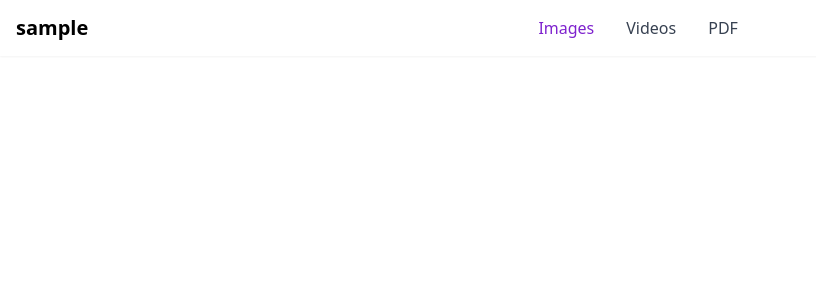
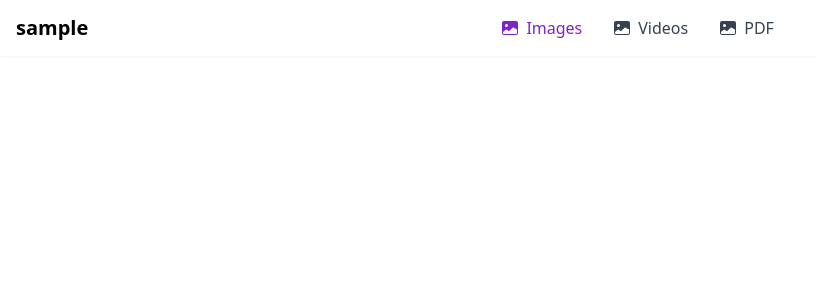
Before and after one commit to likithsai/mediaserver, a React (Create React App) app in the folder frontend/: page / in a window 1280 px wide. Shown: the top 300 px of the page, without its empty margins (0-816 px from the left). Built offline with nearby package versions, Linux system fonts and the light colour scheme.

Commit message:
minor code changes

```diff
--- a/frontend/src/component/Header.js
+++ b/frontend/src/component/Header.js
@@ -38,13 +38,28 @@ const Header = (props: headerProps) => {
                     <div class="items-center justify-between w-full lg:flex lg:w-auto lg:order-1 hidden" id="mobile-menu-2">
                         <ul class="flex flex-col mt-4 font-medium lg:flex-row lg:space-x-8 lg:mt-0">
                             <li>
-                                <a href="/" class="block py-2 pl-3 pr-4 text-white bg-purple-700 rounded lg:bg-transparent lg:text-purple-700 lg:p-0 dark:text-white" aria-current="page">Images</a>
+                                <a href="/" class="flex items-center gap-2 block text-white bg-purple-700 rounded lg:bg-transparent lg:text-purple-700 lg:p-0 dark:text-white" aria-current="page">
+                                    <svg xmlns="http://www.w3.org/2000/svg" width="16" height="16" fill="currentColor" class="bi bi-image-fill" viewBox="0 0 16 16">
+                                        <path d="M.002 3a2 2 0 0 1 2-2h12a2 2 0 0 1 2 2v10a2 2 0 0 1-2 2h-12a2 2 0 0 1-2-2V3zm1 9v1a1 1 0 0 0 1 1h12a1 1 0 0 0 1-1V9.5l-3.777-1.947a.5.5 0 0 0-.577.093l-3.71 3.71-2.66-1.772a.5.5 0 0 0-.63.062L1.002 12zm5-6.5a1.5 1.5 0 1 0-3 0 1.5 1.5 0 0 0 3 0z" />
+                                    </svg>
+                                    <span>Images</span>
+                                </a>
                             </li>
                             <li>
-                                <a href="/" class="block py-2 pl-3 pr-4 text-gray-700 border-b border-gray-100 hover:bg-gray-50 lg:hover:bg-transparent lg:border-0 lg:hover:text-purple-700 lg:p-0 dark:text-gray-400 lg:dark:hover:text-white dark:hover:bg-gray-700 dark:hover:text-white lg:dark:hover:bg-transparent dark:border-gray-700">Videos</a>
+                                <a href="/" class="flex items-center gap-2 block py-2 pl-3 pr-4 text-gray-700 border-b border-gray-100 hover:bg-gray-50 lg:hover:bg-transparent lg:border-0 lg:hover:text-purple-700 lg:p-0 dark:text-gray-400 lg:dark:hover:text-white dark:hover:bg-gray-700 dark:hover:text-white lg:dark:hover:bg-transparent dark:border-gray-700">
+                                    <svg xmlns="http://www.w3.org/2000/svg" width="16" height="16" fill="currentColor" class="bi bi-image-fill" viewBox="0 0 16 16">
+                                        <path d="M.002 3a2 2 0 0 1 2-2h12a2 2 0 0 1 2 2v10a2 2 0 0 1-2 2h-12a2 2 0 0 1-2-2V3zm1 9v1a1 1 0 0 0 1 1h12a1 1 0 0 0 1-1V9.5l-3.777-1.947a.5.5 0 0 0-.577.093l-3.71 3.71-2.66-1.772a.5.5 0 0 0-.63.062L1.002 12zm5-6.5a1.5 1.5 0 1 0-3 0 1.5 1.5 0 0 0 3 0z" />
+                                    </svg>
+                                    <span>Videos</span>
+                                </a>
                             </li>
                             <li>
-                                <a href="/" class="block py-2 pl-3 pr-4 text-gray-700 border-b border-gray-100 hover:bg-gray-50 lg:hover:bg-transparent lg:border-0 lg:hover:text-purple-700 lg:p-0 dark:text-gray-400 lg:dark:hover:text-white dark:hover:bg-gray-700 dark:hover:text-white lg:dark:hover:bg-transparent dark:border-gray-700">PDF</a>
+                                <a href="/" class="flex items-center gap-2 block py-2 pl-3 pr-4 text-gray-700 border-b border-gray-100 hover:bg-gray-50 lg:hover:bg-transparent lg:border-0 lg:hover:text-purple-700 lg:p-0 dark:text-gray-400 lg:dark:hover:text-white dark:hover:bg-gray-700 dark:hover:text-white lg:dark:hover:bg-transparent dark:border-gray-700">
+                                    <svg xmlns="http://www.w3.org/2000/svg" width="16" height="16" fill="currentColor" class="bi bi-image-fill" viewBox="0 0 16 16">
+                                        <path d="M.002 3a2 2 0 0 1 2-2h12a2 2 0 0 1 2 2v10a2 2 0 0 1-2 2h-12a2 2 0 0 1-2-2V3zm1 9v1a1 1 0 0 0 1 1h12a1 1 0 0 0 1-1V9.5l-3.777-1.947a.5.5 0 0 0-.577.093l-3.71 3.71-2.66-1.772a.5.5 0 0 0-.63.062L1.002 12zm5-6.5a1.5 1.5 0 1 0-3 0 1.5 1.5 0 0 0 3 0z" />
+                                    </svg>
+                                    <span>PDF</span>
+                                </a>
                             </li>
                         </ul>
                     </div>
```
